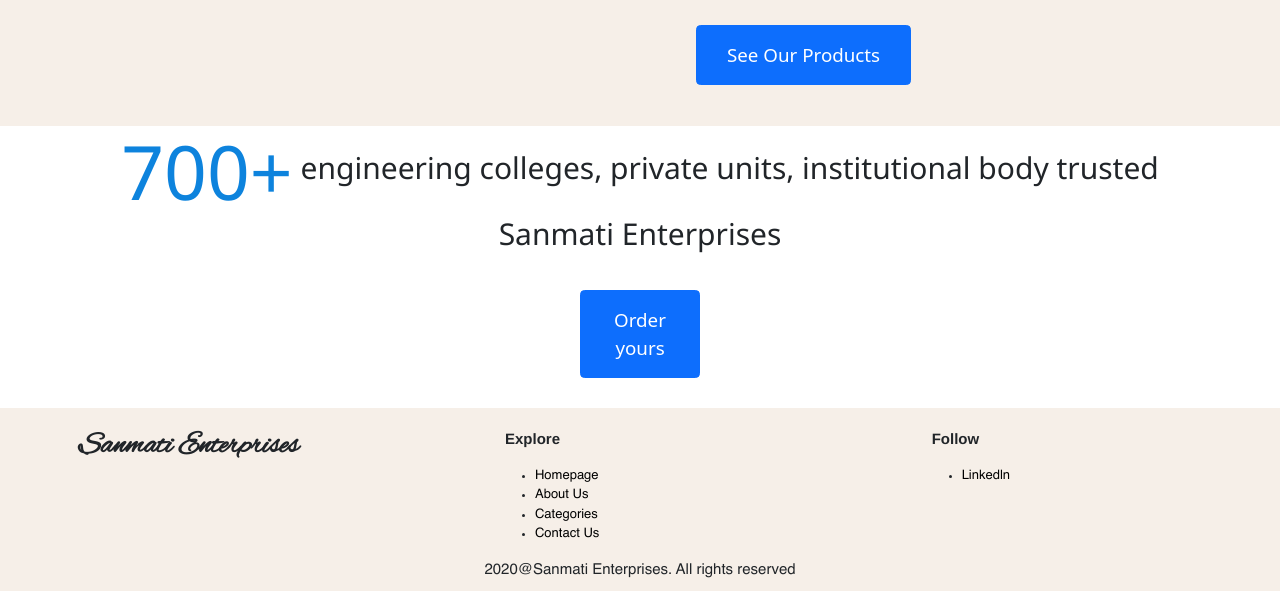
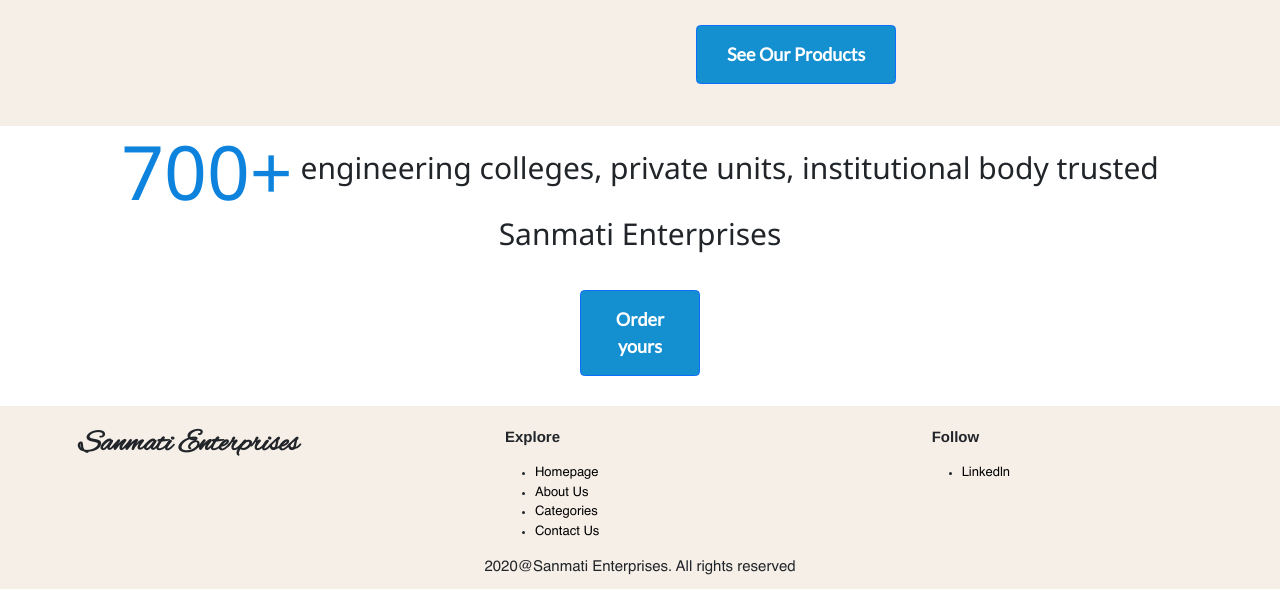
Before and after one commit to DakshJn/SanmatiEnterpriseWebsite-main, a plain HTML site: page index.html in a window 1280 px wide. Shown: the part 1383-1974 px from the top of the page. Drawn offline with nearby package versions, Linux system fonts and the light colour scheme; files whose address does not match are found by name.

Commit message:
Update homepage.css

```diff
--- a/css/homepage.css
+++ b/css/homepage.css
@@ -125,6 +125,20 @@ li{
 }
 
 #getStarted{
+    background-color: #148fcf;
+    font-size: larger;
+    font-weight: 600;
+    font-family: 'Lato', sans-serif;
+}
+
+#seeOurProducts{
+    background-color: #148fcf;
+    font-size: larger;
+    font-weight: 600;
+    font-family: 'Lato', sans-serif;
+}
+
+#orderYours{
     background-color: #148fcf;
     font-size: larger;
     font-weight: 600;
```
